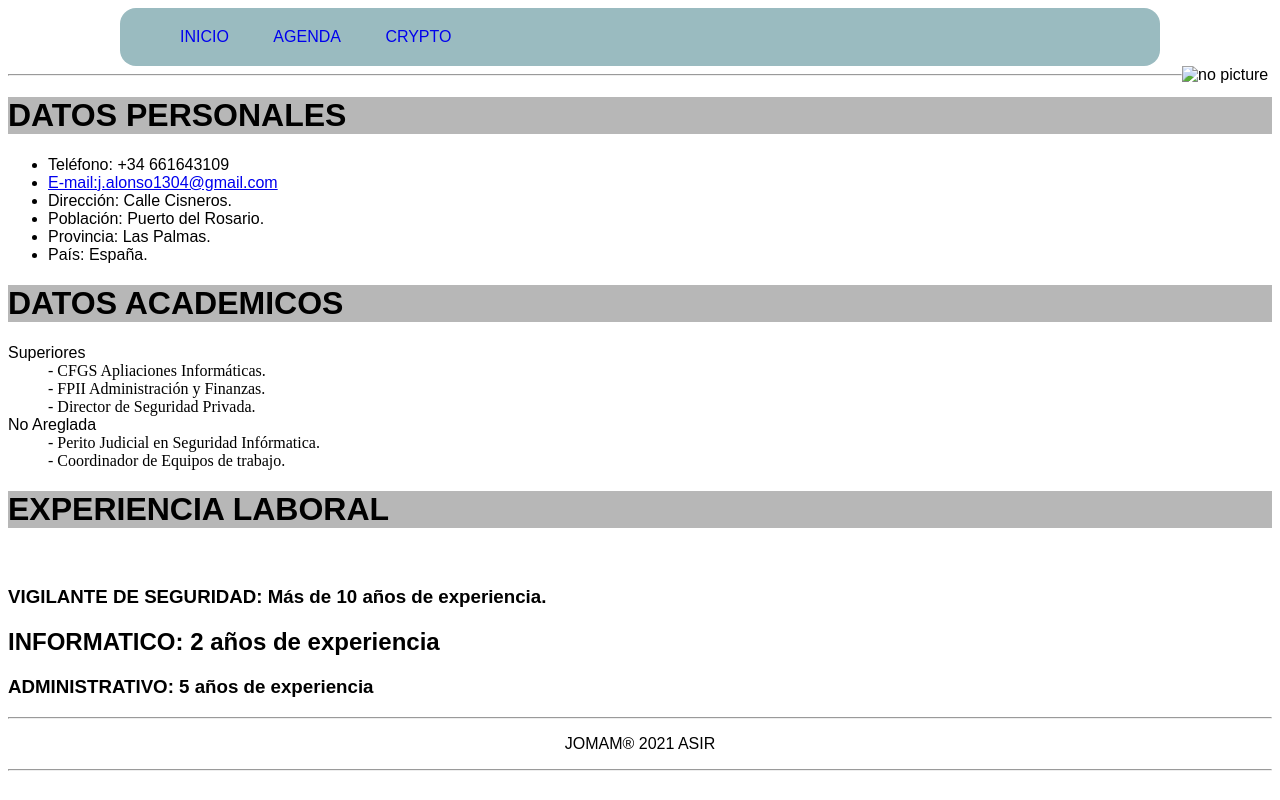
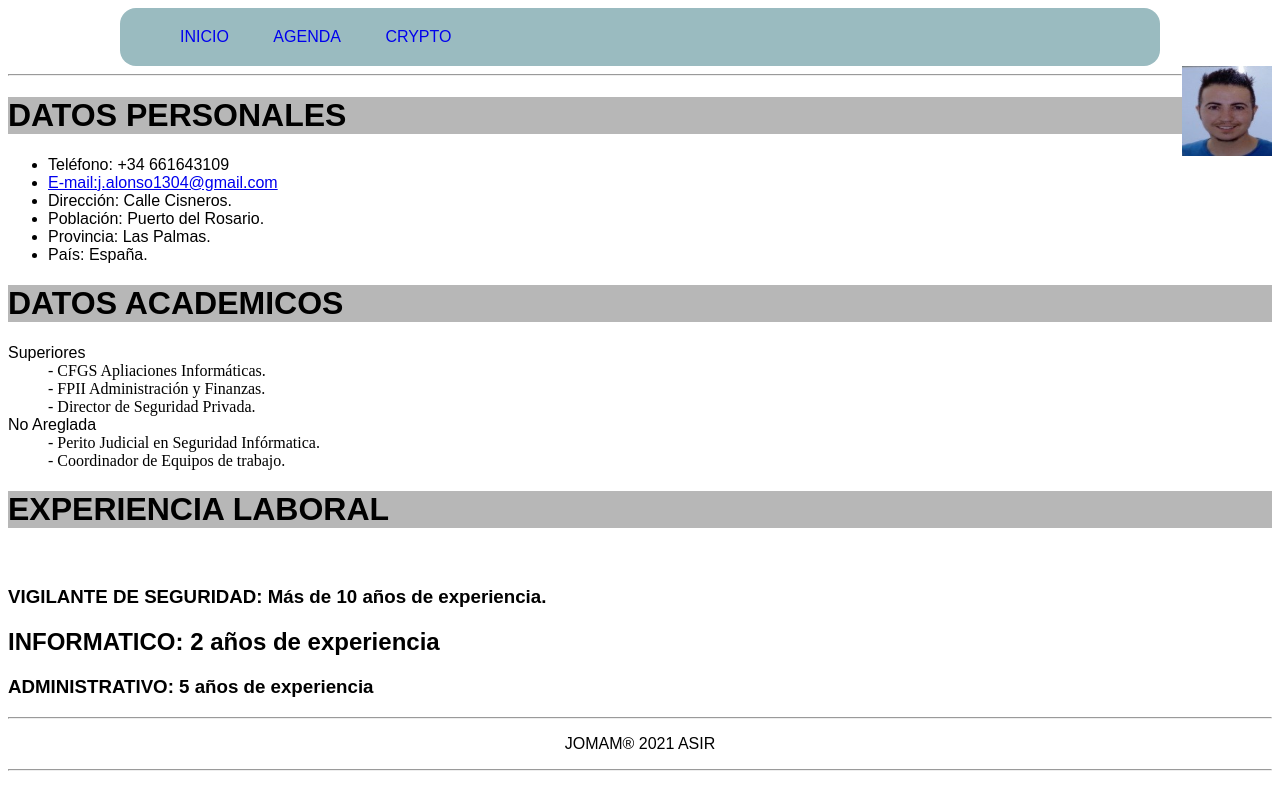
Before and after one commit to jomam13/LMSGI_Pract1, a plain HTML site: page Curriculum.html in a window 1280 px wide. Drawn offline with Linux system fonts and the light colour scheme.

Commit message:
Update Curriculum.html

```diff
--- a/Curriculum.html
+++ b/Curriculum.html
@@ -6,7 +6,7 @@
 <meta name="Autor" content="José M. Alonso">
 <meta name="viewport" content="width=device-width,initial-scale=1.0">
             <title> CV JOSÉ ALONSO MARTÍNEZ &#128511;</title>
-            <link rel="shortcut icon" href="img/ojo.png">
+            <link rel="shortcut icon" href="ojo.png">
             <link rel="stylesheet"  href="style.css">
 
 </head>
@@ -18,7 +18,7 @@
             <li><a href="Crypto.html">CRYPTO</a></li>
         </ul>
 
-        <img src="img/Jomam.jpg" width="90" height="90" alt="no picture" style="float:right">
+        <img src="Jomam.jpg" width="90" height="90" alt="no picture" style="float:right">
 
             <hr>
                 <h1 style="background-color:rgba(128, 128, 128, 0.568);"> <strong>DATOS PERSONALES</strong></h1>
```
